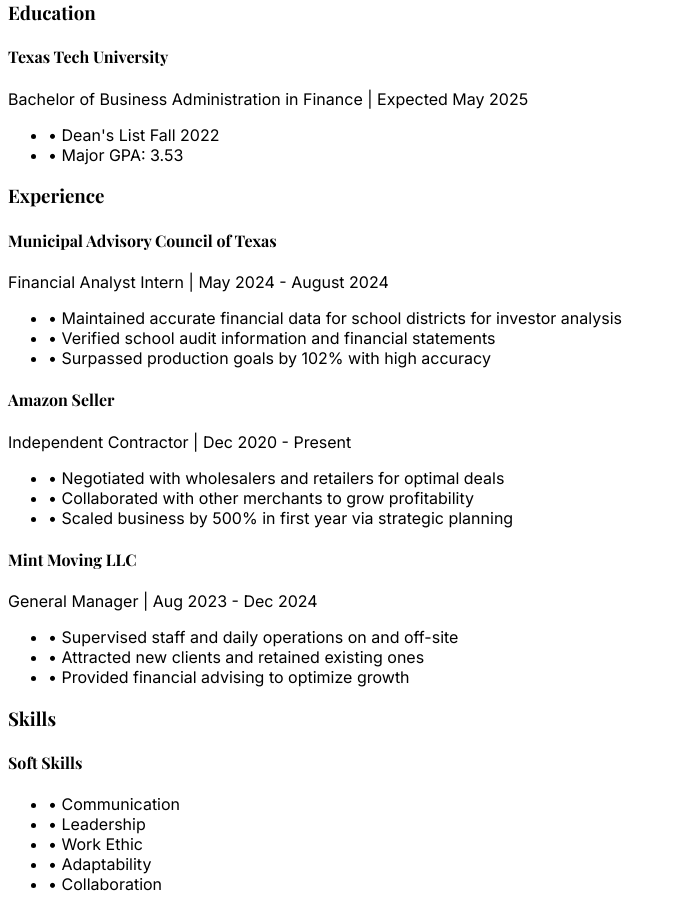
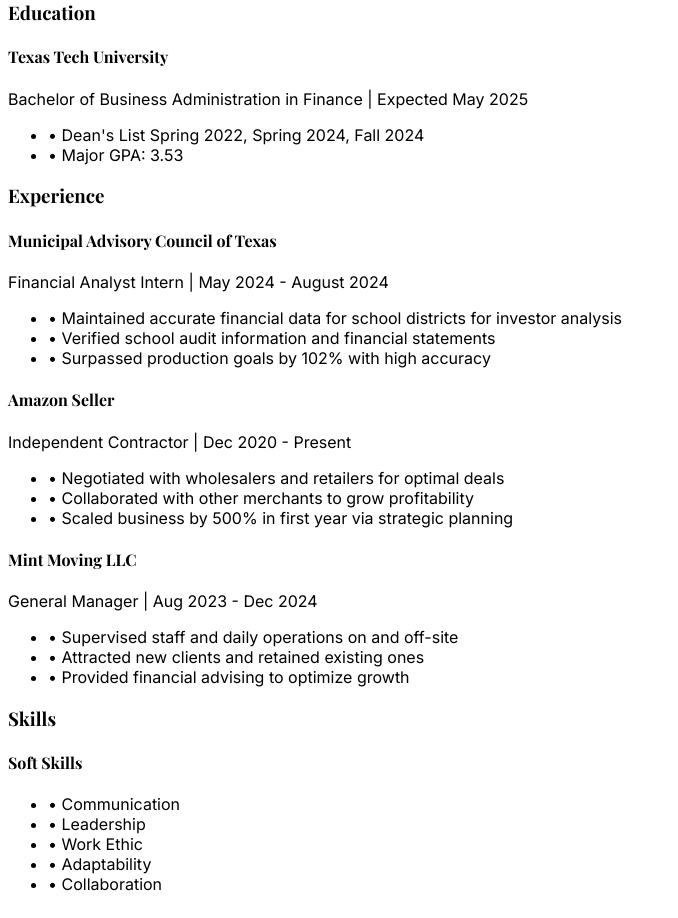
Before and after one commit to Jiffatron/Brayden-Academic-Website2, a React (Vite) app in the folder client/: page / in a window 1280 px wide. Shown: the part 4780-5698 px from the top of the page, without its empty margins (0-678 px from the left). Built offline with nearby package versions, Linux system fonts and the light colour scheme; a web font is replaced by a local one.

Commit message:
update to Dean's List

```diff
--- a/client/src/components/Resume.tsx
+++ b/client/src/components/Resume.tsx
@@ -86,7 +86,7 @@ const Resume = () => {
                 Bachelor of Business Administration in Finance | Expected May 2025
               </p>
               <ul className="text-sm text-muted-foreground space-y-1">
-                <li>• Dean's List Fall 2022</li>
+                <li>• Dean's List Spring 2022, Spring 2024, Fall 2024</li>
                 <li>• Major GPA: 3.53</li>
               </ul>
             </div>
```
